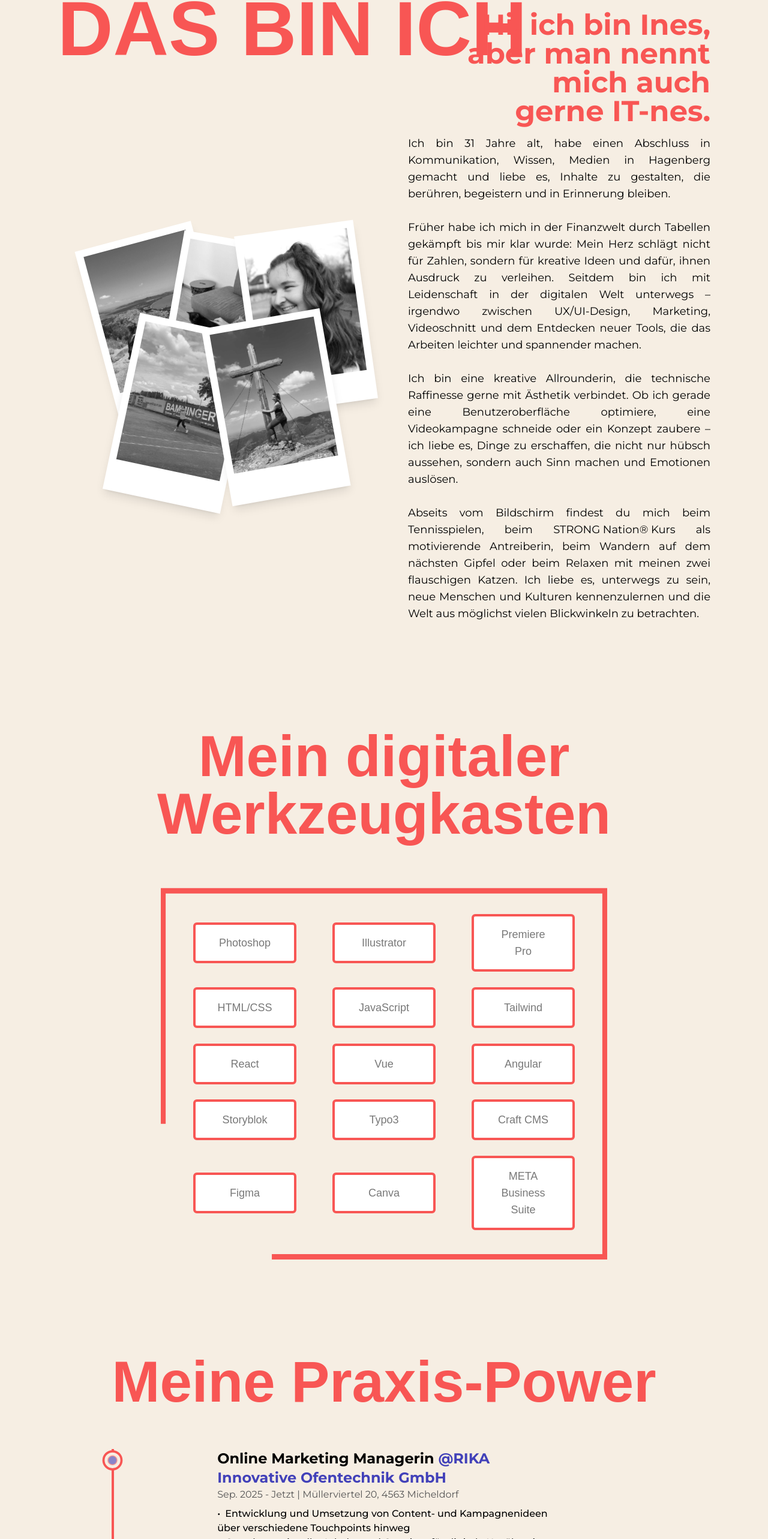
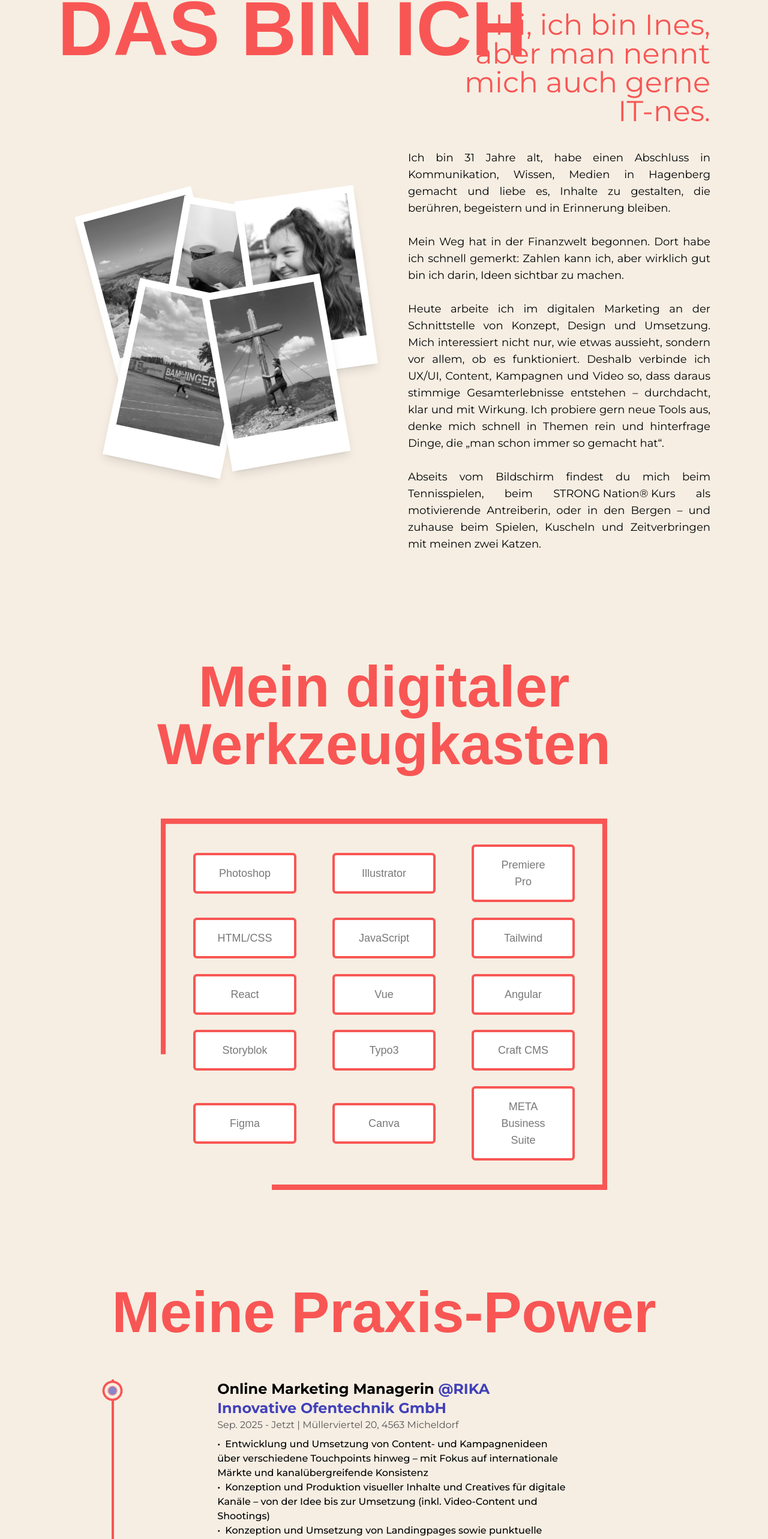
Before and after one commit to Ines2108/portfolio_new, a Next.js app: page /about in a window 1280 px wide. Shown: the part 178-2744 px from the top of the page at 60% size. Built offline with nearby package versions, Linux system fonts and the light colour scheme; a web font is replaced by a local one.

Commit message:
Some adjustments in projects, about and experience

```diff
--- a/src/components/AboutText.js
+++ b/src/components/AboutText.js
@@ -6,7 +6,7 @@ const AboutText = () => {
   return (
     <>
       <div className="mt-4 lg:-mt-32 flex justify-end">
-        <h2 className="w-5/6 text-2xl font-montserrat font-bold sm:text-3xl md:text-4xl xl:text-5xl text-primary text-right normal-case">
+        <h2 className="mb-6 w-5/6 text-2xl font-montserrat sm:text-3xl md:text-4xl xl:text-5xl text-primary text-right normal-case">
           Hi, ich bin Ines, aber man nennt mich auch gerne{" "}
           <Popup
             title={easterEggData.itnes.title}
@@ -27,20 +27,19 @@ const AboutText = () => {
         </p>
         <br />
         <p>
-          Früher habe ich mich in der Finanzwelt durch Tabellen gekämpft bis mir
-          klar wurde: Mein Herz schlägt nicht für Zahlen, sondern für kreative
-          Ideen und dafür, ihnen Ausdruck zu verleihen. Seitdem bin ich mit
-          Leidenschaft in der digitalen Welt unterwegs – irgendwo zwischen
-          UX/UI-Design, Marketing, Videoschnitt und dem Entdecken neuer Tools,
-          die das Arbeiten leichter und spannender machen.
+          Mein Weg hat in der Finanzwelt begonnen. Dort habe ich schnell
+          gemerkt: Zahlen kann ich, aber wirklich gut bin ich darin, Ideen
+          sichtbar zu machen.
         </p>
         <br />
         <p>
-          Ich bin eine kreative Allrounderin, die technische Raffinesse gerne
-          mit Ästhetik verbindet. Ob ich gerade eine Benutzeroberfläche
-          optimiere, eine Videokampagne schneide oder ein Konzept zaubere – ich
-          liebe es, Dinge zu erschaffen, die nicht nur hübsch aussehen, sondern
-          auch Sinn machen und Emotionen auslösen.
+          Heute arbeite ich im digitalen Marketing an der Schnittstelle von
+          Konzept, Design und Umsetzung. Mich interessiert nicht nur, wie etwas
+          aussieht, sondern vor allem, ob es funktioniert. Deshalb verbinde ich
+          UX/UI, Content, Kampagnen und Video so, dass daraus stimmige
+          Gesamterlebnisse entstehen – durchdacht, klar und mit Wirkung. Ich
+          probiere gern neue Tools aus, denke mich schnell in Themen rein und
+          hinterfrage Dinge, die „man schon immer so gemacht hat“.
         </p>
         <br />
         <div className="space-y-4 font-montserrat text-base xl:text-lg text-justify">
@@ -54,10 +53,8 @@ const AboutText = () => {
               STRONG Nation® Kurs
             </span>
           </Popup>{" "}
-          als motivierende Antreiberin, beim Wandern auf dem nächsten Gipfel
-          oder beim Relaxen mit meinen zwei flauschigen Katzen. Ich liebe es,
-          unterwegs zu sein, neue Menschen und Kulturen kennenzulernen und die
-          Welt aus möglichst vielen Blickwinkeln zu betrachten.
+          als motivierende Antreiberin, oder in den Bergen – und zuhause beim
+          Spielen, Kuscheln und Zeitverbringen mit meinen zwei Katzen.
         </div>
       </div>
     </>
--- a/src/components/Experience.js
+++ b/src/components/Experience.js
@@ -64,12 +64,13 @@ const Experience = () => {
             companyLink="https://www.rika.at/"
             time="Sep. 2025 - jetzt"
             address="Müllerviertel 20, 4563 Micheldorf"
-            work="Entwicklung und Umsetzung von Content- und Kampagnenideen über verschiedene Touchpoints hinweg <br>
-Gestaltung visueller Inhalte und Creatives für digitale Kanäle mit Fokus auf Markenwirkung <br>
-Konzeption, Aufbau und Optimierung von Landingpages mit Blick auf Nutzerführung, Storytelling und Conversion <br>
-Entwicklung von Ad-Creatives und zielgruppenorientierten Anzeigentexten <br>
-Strukturierte Pflege und Weiterentwicklung von Inhalten im CMS (Craft) <br>
-Enge Abstimmung mit Premium Stores und internationalen Marketingverantwortlichen zur Sicherstellung eines einheitlichen Markenauftritts"
+            work="Entwicklung und Umsetzung von Content- und Kampagnenideen über verschiedene Touchpoints hinweg – mit Fokus auf internationale Märkte und kanalübergreifende Konsistenz <br>
+Konzeption und Produktion visueller Inhalte und Creatives für digitale Kanäle – von der Idee bis zur Umsetzung (inkl. Video-Content und Shootings) <br>
+Konzeption und Umsetzung von Landingpages sowie punktuelle Optimierung bestehender Seiten mit Fokus auf Nutzerführung und Storytelling <br>
+Entwicklung und Steuerung von Performance-Kampagnen inklusive Ad-Creatives und zielgruppenorientierten Anzeigentexten <br>
+Strukturierte Pflege und Weiterentwicklung von Inhalten im CMS (Craft) sowie laufende Aktualisierung bestehender Seiten <br>
+Planung und Umsetzung von Social-Media-Aktivitäten – von der Content-Erstellung bis zur kanalübergreifenden Abstimmung und Sicherstellung eines konsistenten Markenauftritts <br>
+Enge Abstimmung mit internationalen Marketingverantwortlichen, Premium Stores sowie internen und externen Partnern"
           />
           <Details
             position="Praktikum Frontend"
--- a/src/data/projectsData.js
+++ b/src/data/projectsData.js
@@ -370,7 +370,7 @@ zufrieden macht.`,
     },
     link: {
       label: "zum Figma-Projekt",
-      href: "https://www.figma.com/design/2KtrXqVTQHjVO0Y7LtKlKr/Team-F-Prototype?node-id=0-1&t=UxsAzrRZcCZp9NiD-1",
+      href: "https://www.figma.com/design/snjsC80YdfxwOUcH6JKUxn/Team-F-Prototype?node-id=0-1&t=OnfTE00rEVf9O2gF-1",
     },
     youtube: "https://www.youtube.com/watch?v=_5flTeJG_m0",
     sections: [
```
